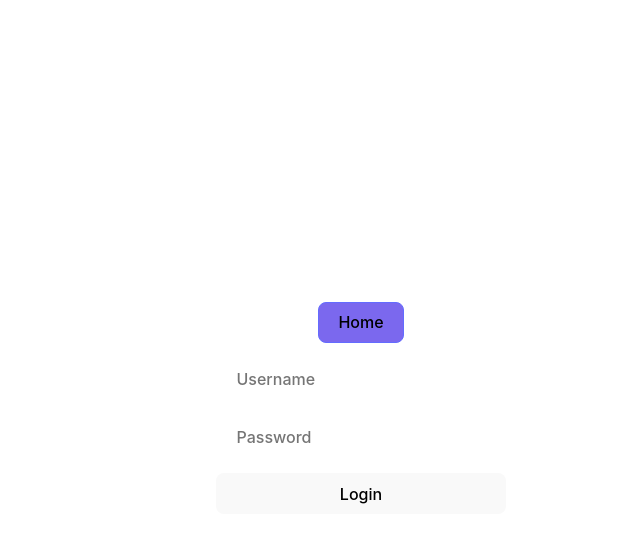
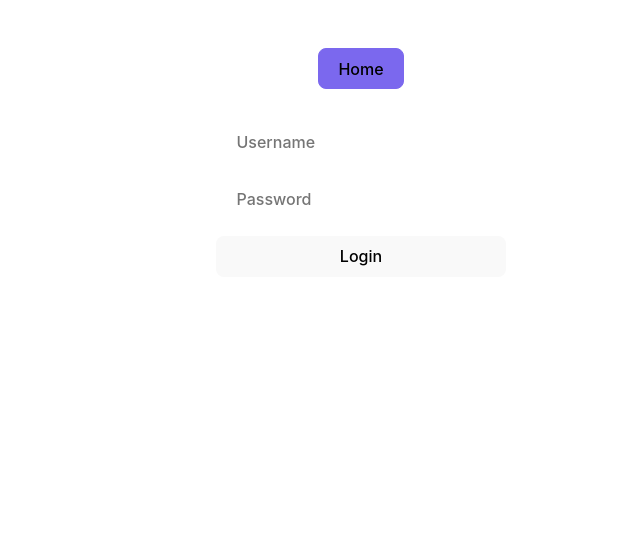
Before and after one commit to sutigit/csb-project, a React (Vite) app in the folder frontend/: page /login in a window 1280 px wide. In both pictures the pointer is over the button "Home". Shown: the top 542 px of the page, without its empty margins (279-919 px from the left). Built offline with nearby package versions, Linux system fonts and the light colour scheme; no server answers.

Commit message:
update styles

```diff
--- a/frontend/src/index.css
+++ b/frontend/src/index.css
@@ -15,7 +15,7 @@
 
 a {
   font-weight: 500;
-  color: #646cff;
+  color: mediumslateblue;
   text-decoration: inherit;
 }
 a:hover {
@@ -25,7 +25,6 @@ a:hover {
 body {
   margin: 0;
   display: flex;
-  place-items: center;
   min-width: 320px;
   min-height: 100vh;
 }
@@ -47,7 +46,7 @@ button {
   transition: border-color 0.25s;
 }
 button:hover {
-  border-color: #646cff;
+  border-color: mediumslateblue;
 }
 button:focus,
 button:focus-visible {
@@ -67,7 +66,7 @@ input {
   transition: border-color 0.25s;
 }
 input:hover {
-  border-color: #646cff;
+  border-color: mediumslateblue;
 }
 input:focus,
 input:focus-visible {
@@ -75,6 +74,7 @@ input:focus-visible {
 }
 
 form {
+  padding: 1em;
   display: flex;
   flex-direction: column;
   gap: 1em;
@@ -86,7 +86,7 @@ form {
     background-color: #ffffff;
   }
   a:hover {
-    color: #747bff;
+    color: mediumslateblue;
   }
   button {
     background-color: #f9f9f9;
--- a/frontend/src/styles.css
+++ b/frontend/src/styles.css
@@ -15,6 +15,10 @@ nav {
 
 nav .home-button {
   background-color: mediumslateblue;
+}
+
+.error-message {
+  color: tomato
 }
 
 .blogs-section {
```
